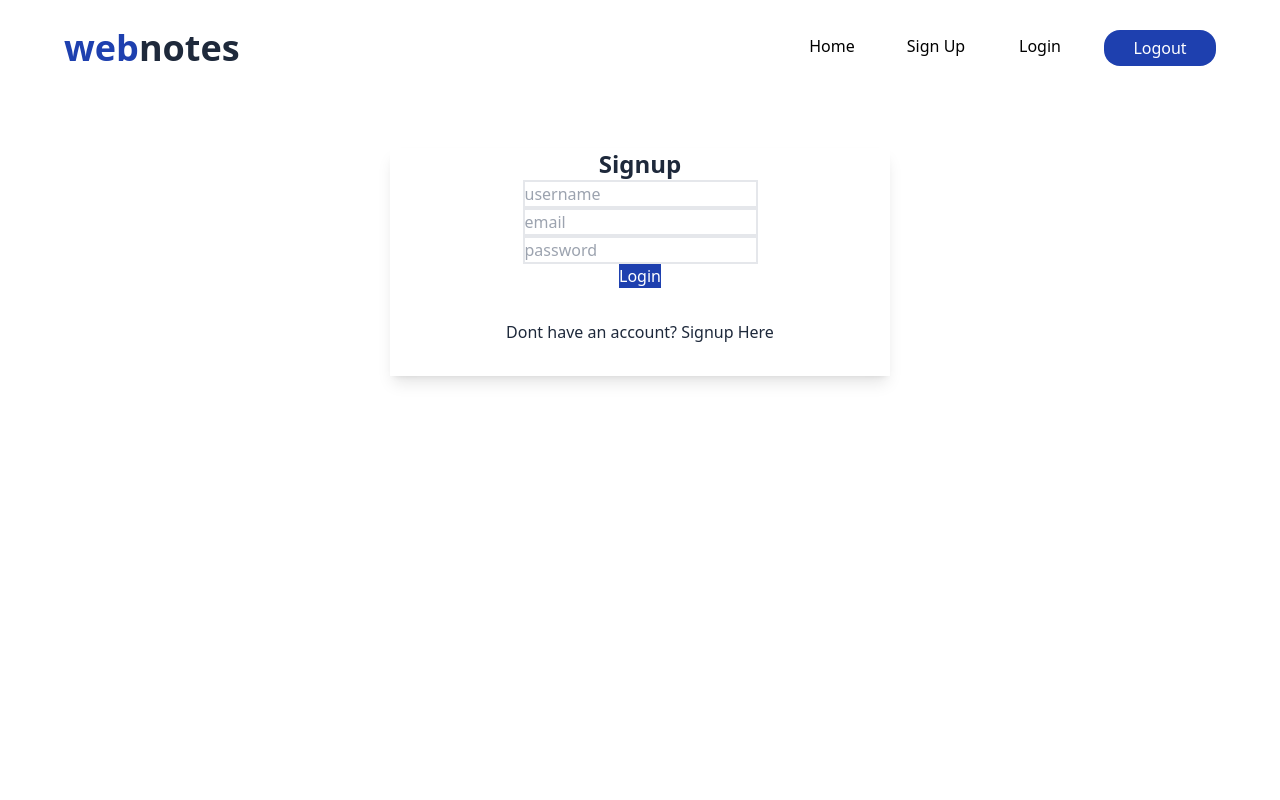
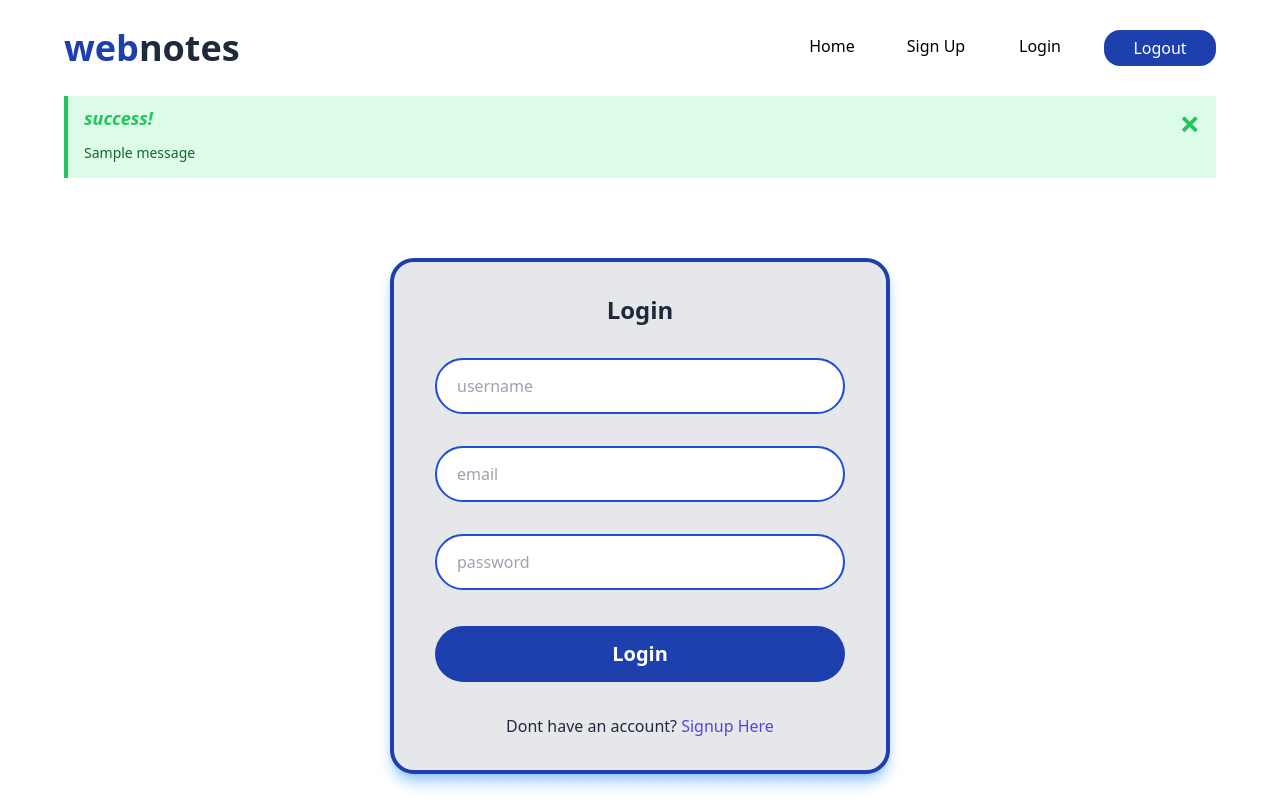
Before and after one commit to victorchiaka/note-webapp, a Python web app: template src/webapp/templates/login.html in a window 1280 px wide. Run offline with Jinja, Linux system fonts and the light colour scheme; the template is opened without the code that fills it, so the values that code supplies are empty; one stand-in notice (Sample message) is shown.

Commit message:
fixed issue with message flashing

```diff
--- a/src/webapp/static/dist/output.css
+++ b/src/webapp/static/dist/output.css
@@ -534,6 +534,67 @@ video {
   --tw-backdrop-sepia:  ;
 }
 
+.alert {
+  display: flex;
+  flex-direction: column;
+  border-left-width: 4px;
+  padding: 1rem;
+  padding-top: 0.5rem;
+}
+
+.alert-title {
+  display: flex;
+  justify-content: space-between;
+  font-size: 1.125rem;
+  line-height: 1.75rem;
+  font-weight: 600;
+  font-style: italic;
+}
+
+.alert-content {
+  font-size: 0.875rem;
+  line-height: 1.25rem;
+  line-height: 1.25;
+}
+
+.alert-danger {
+  --tw-border-opacity: 1;
+  border-color: rgb(239 68 68 / var(--tw-border-opacity));
+  --tw-bg-opacity: 1;
+  background-color: rgb(254 226 226 / var(--tw-bg-opacity));
+  --tw-text-opacity: 1;
+  color: rgb(153 27 27 / var(--tw-text-opacity));
+}
+
+.alert-danger-title {
+  --tw-text-opacity: 1;
+  color: rgb(239 68 68 / var(--tw-text-opacity));
+}
+
+.alert-danger-content {
+  --tw-text-opacity: 1;
+  color: rgb(153 27 27 / var(--tw-text-opacity));
+}
+
+.alert-success {
+  --tw-border-opacity: 1;
+  border-color: rgb(34 197 94 / var(--tw-border-opacity));
+  --tw-bg-opacity: 1;
+  background-color: rgb(220 252 231 / var(--tw-bg-opacity));
+  --tw-text-opacity: 1;
+  color: rgb(22 101 52 / var(--tw-text-opacity));
+}
+
+.alert-success-title {
+  --tw-text-opacity: 1;
+  color: rgb(34 197 94 / var(--tw-text-opacity));
+}
+
+.alert-success-content {
+  --tw-text-opacity: 1;
+  color: rgb(22 101 52 / var(--tw-text-opacity));
+}
+
 .static {
   position: static;
 }
@@ -601,6 +662,14 @@ video {
   margin-top: 1.75rem;
 }
 
+.mt-8 {
+  margin-top: 2rem;
+}
+
+.mt-9 {
+  margin-top: 2.25rem;
+}
+
 .block {
   display: block;
 }
@@ -613,8 +682,8 @@ video {
   display: none;
 }
 
-.h-12 {
-  height: 3rem;
+.h-14 {
+  height: 3.5rem;
 }
 
 .h-\[2\.2rem\] {
@@ -624,6 +693,14 @@ video {
 .h-fit {
   height: -moz-fit-content;
   height: fit-content;
+}
+
+.w-\[310px\] {
+  width: 310px;
+}
+
+.w-\[400px\] {
+  width: 400px;
 }
 
 .w-\[7rem\] {
@@ -700,34 +753,46 @@ video {
   margin-bottom: calc(2rem * var(--tw-space-y-reverse));
 }
 
+.self-end {
+  align-self: flex-end;
+}
+
 .rounded-2xl {
   border-radius: 1rem;
 }
 
-.rounded-lg {
-  border-radius: 0.5rem;
+.rounded-3xl {
+  border-radius: 1.5rem;
 }
 
-.rounded-md {
-  border-radius: 0.375rem;
+.rounded-full {
+  border-radius: 9999px;
 }
 
 .rounded-sm {
   border-radius: 0.125rem;
 }
 
+.border-0 {
+  border-width: 0px;
+}
+
 .border-2 {
   border-width: 2px;
 }
 
-.border-gray-300 {
-  --tw-border-opacity: 1;
-  border-color: rgb(209 213 219 / var(--tw-border-opacity));
+.border-4 {
+  border-width: 4px;
 }
 
-.bg-blue-100 {
-  --tw-bg-opacity: 1;
-  background-color: rgb(219 234 254 / var(--tw-bg-opacity));
+.border-blue-700 {
+  --tw-border-opacity: 1;
+  border-color: rgb(29 78 216 / var(--tw-border-opacity));
+}
+
+.border-blue-800 {
+  --tw-border-opacity: 1;
+  border-color: rgb(30 64 175 / var(--tw-border-opacity));
 }
 
 .bg-blue-800 {
@@ -740,27 +805,17 @@ video {
   background-color: rgb(243 244 246 / var(--tw-bg-opacity));
 }
 
-.bg-slate-100 {
+.bg-gray-200 {
   --tw-bg-opacity: 1;
-  background-color: rgb(241 245 249 / var(--tw-bg-opacity));
-}
-
-.py-3 {
-  padding-top: 0.75rem;
-  padding-bottom: 0.75rem;
-}
-
-.py-6 {
-  padding-top: 1.5rem;
-  padding-bottom: 1.5rem;
+  background-color: rgb(229 231 235 / var(--tw-bg-opacity));
 }
 
 .text-center {
   text-align: center;
 }
 
-.indent-4 {
-  text-indent: 1rem;
+.indent-5 {
+  text-indent: 1.25rem;
 }
 
 .text-2xl {
@@ -778,13 +833,17 @@ video {
   line-height: 1;
 }
 
-.text-lg {
-  font-size: 1.125rem;
+.text-xl {
+  font-size: 1.25rem;
   line-height: 1.75rem;
 }
 
 .font-bold {
   font-weight: 700;
+}
+
+.font-semibold {
+  font-weight: 600;
 }
 
 .leading-6 {
@@ -796,9 +855,9 @@ video {
   color: rgb(30 64 175 / var(--tw-text-opacity));
 }
 
-.text-slate-600 {
+.text-indigo-600 {
   --tw-text-opacity: 1;
-  color: rgb(71 85 105 / var(--tw-text-opacity));
+  color: rgb(79 70 229 / var(--tw-text-opacity));
 }
 
 .text-slate-800 {
@@ -821,6 +880,11 @@ video {
   --tw-shadow: 0 4px 6px -1px rgb(0 0 0 / 0.1), 0 2px 4px -2px rgb(0 0 0 / 0.1);
   --tw-shadow-colored: 0 4px 6px -1px var(--tw-shadow-color), 0 2px 4px -2px var(--tw-shadow-color);
   box-shadow: var(--tw-ring-offset-shadow, 0 0 #0000), var(--tw-ring-shadow, 0 0 #0000), var(--tw-shadow);
+}
+
+.shadow-blue-300 {
+  --tw-shadow-color: #93c5fd;
+  --tw-shadow: var(--tw-shadow-colored);
 }
 
 .hamburger-button {
@@ -928,6 +978,10 @@ video {
     display: none;
   }
 
+  .md\:w-\[410px\] {
+    width: 410px;
+  }
+
   .md\:w-\[43rem\] {
     width: 43rem;
   }
--- a/src/webapp/static/js/main.js
+++ b/src/webapp/static/js/main.js
@@ -6,3 +6,9 @@ hamburgerToggler.addEventListener("click", () => {
   hamburgerToggler.classList.toggle("open-toggle");
   mobileNavbar.classList.toggle("open-mobile-nav");
 });
+
+const flashDismiss = document.getElementById("flash-dismiss");
+flashDismiss.addEventListener("click", () => {
+  const flashElement = document.getElementById("flash-object");
+  flashElement.remove();
+});
--- a/src/webapp/templates/base.html
+++ b/src/webapp/templates/base.html
@@ -39,9 +39,35 @@
     </div>
   </header>
 
+  <!--message flashing-->
+  <div class="w-[90%] mx-auto">
+    {% with flashed_messages = get_flashed_messages(with_categories=true) %}
+      {% if flashed_messages %}
+        {% for category, message in flashed_messages %}
+          {% if category == "error" %}
+            <div id="flash-object" class="alert alert-danger">
+              <h1 class="alert-title alert-danger-title">
+                {{ category + "!" }}
+                <button id="flash-dismiss" class="text-4xl">&times;</button>
+              </h1>
+              <p class="alert-content alert-danger-content">{{ message }}</p>
+            </div>
+            {% endif %}
+            {% if category == "success" %}
+            <div id="flash-object" class="alert alert-success">
+              <h1 class="alert-title alert-success-title">
+                {{ category + "!" }}
+                <button id="flash-dismiss" class="text-4xl">&times;</button>
+              </h1>
+              <p class="alert-content alert-success-content">{{ message }}</p>
+            </div>
+          {% endif %}
+        {% endfor %}
+      {% endif %}
+    {% endwith %}
+  </div>
   <div class="mt-20 text-slate-800">
     {% block content %}
-
     {% endblock %}
   </div>
 
--- a/src/webapp/templates/login.html
+++ b/src/webapp/templates/login.html
@@ -9,7 +9,7 @@
     <div class="w-[90%] mx-auto flex flex-col items-center">
       <form class="flex flex-col items-center w-[400px] border-4 border-blue-800 rounded-3xl shadow-lg bg-gray-200 shadow-blue-300 md:w-[500px]" method="POST" action="/signup">
         <div class="text-center mt-8">
-          <h3 class="text-2xl font-bold">Signup</h3>
+          <h3 class="text-2xl font-bold">Login</h3>
         </div>
         <div class="mt-8 border-0">
           <input class="h-14 w-[310px] md:w-[410px] border-2 border-blue-700 rounded-full indent-5 focus:outline-none" type="text" name="username" placeholder="username">
```
Also changed, not shown: other parts of src/webapp/static/dist/output.css (+2 -40 lines), src/webapp/__init__.py (+16 -1 lines), src/webapp/auth.py (+17 -2 lines), src/webapp/static/css/input.css (+61 -0 lines).
